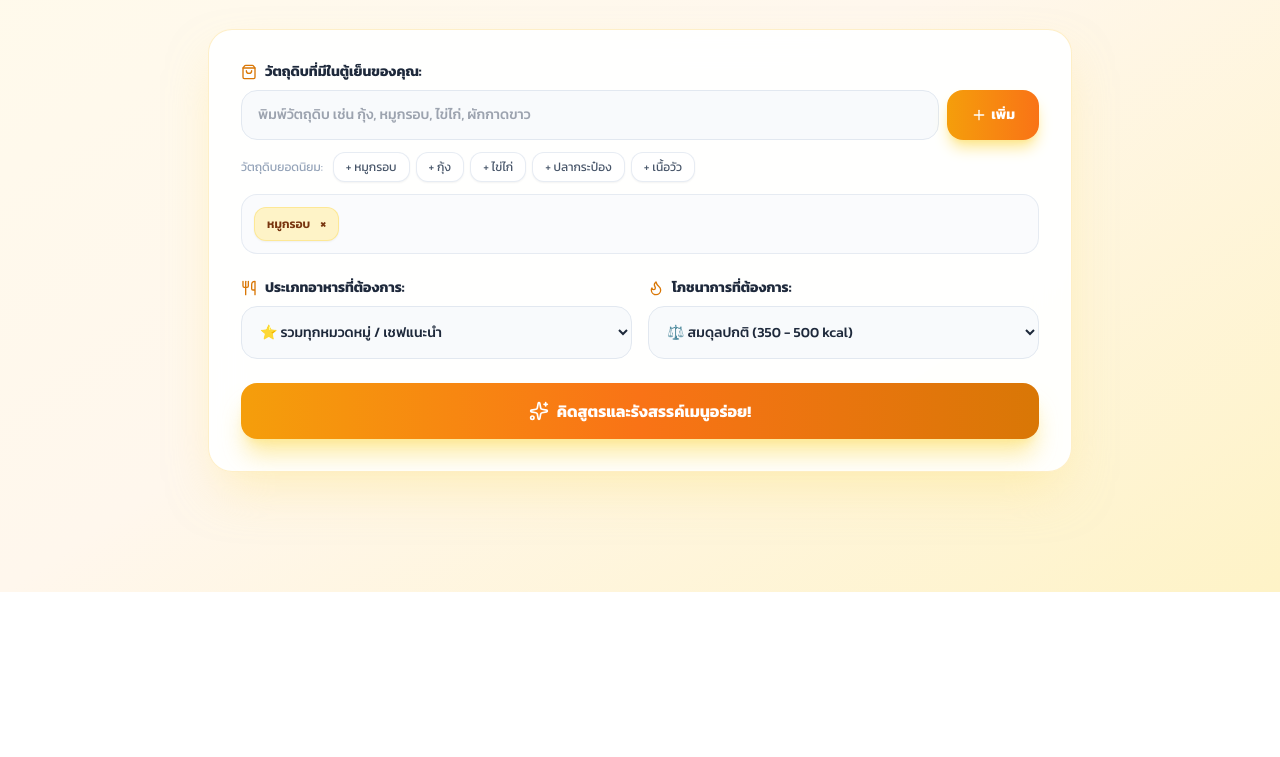
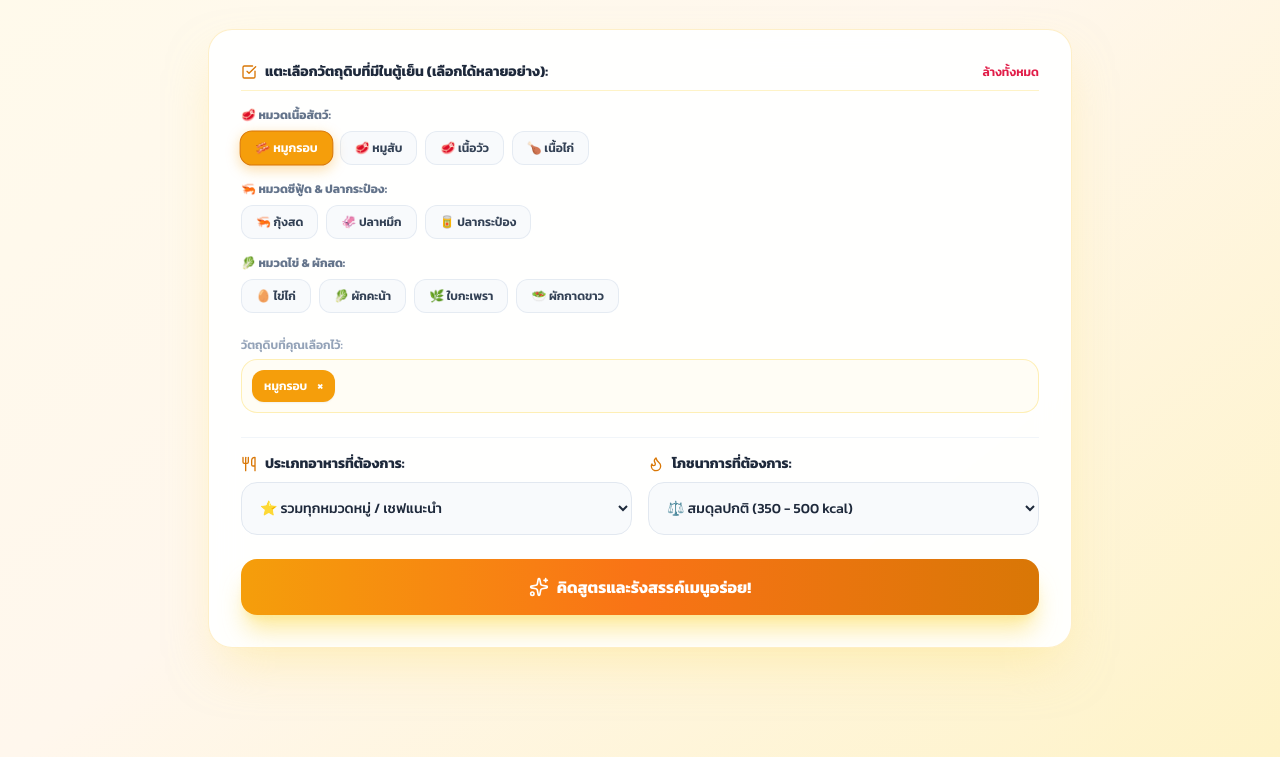
Before and after one commit to Onnalin-cs/fridge-to-feast, a plain HTML site: page index.html in a window 1280 px wide. Shown: the part 246-1003 px from the top of the page. Before the commit the page ends 838 px from the top, so only its background shows below. Drawn offline with nearby package versions, Linux system fonts and the light colour scheme.

Commit message:
Update index.html

```diff
--- a/index.html
+++ b/index.html
@@ -3,7 +3,7 @@
 <head>
   <meta charset="UTF-8">
   <meta name="viewport" content="width=device-width, initial-scale=1.0">
-  <title>Fridge-to-Feast 🍳 - ระบบแนะนำสูตรอาหารอัจฉริยะ</title>
+  <title>Fridge-to-Feast 🍳 - ระบบเลือกวัตถุดิบคิดสูตรอาหาร</title>
 
   <script src="https://cdn.tailwindcss.com"></script>
   <link href="https://fonts.googleapis.com/css2?family=Kanit:wght@300;400;500;600;700&display=swap" rel="stylesheet">
@@ -16,6 +16,17 @@
       background: rgba(255, 255, 255, 0.95);
       backdrop-filter: blur(16px);
       border: 1px solid rgba(251, 191, 36, 0.25);
+    }
+
+    .ingredient-btn {
+      transition: all 0.2s ease;
+    }
+    .ingredient-btn.active {
+      background-color: #f59e0b;
+      color: white;
+      border-color: #d97706;
+      box-shadow: 0 4px 12px rgba(245, 158, 11, 0.35);
+      transform: scale(1.03);
     }
 
     .recipe-card {
@@ -46,7 +57,7 @@
         </div>
         <div>
           <h1 class="font-extrabold text-lg leading-none text-slate-900 tracking-tight">Fridge-to-Feast</h1>
-          <p class="text-[10px] text-amber-600 font-bold tracking-widest uppercase">SMART KITCHEN ASSISTANT</p>
+          <p class="text-[10px] text-amber-600 font-bold tracking-widest uppercase">EASY INGREDIENT SELECTOR</p>
         </div>
       </div>
       <button onclick="toggleConfigModal()" class="flex items-center gap-1.5 text-xs font-semibold bg-amber-50/80 hover:bg-amber-100 text-amber-800 border border-amber-200 px-3.5 py-2 rounded-xl transition shadow-sm">
@@ -61,46 +72,95 @@
     <!-- Header Section -->
     <header class="text-center mb-8 space-y-2.5">
       <div class="inline-flex items-center gap-2 px-3.5 py-1.5 rounded-full bg-amber-100/90 text-amber-800 text-xs font-bold shadow-sm border border-amber-200">
-        ✨ ระบบช่วยคิดสูตรอาหารและคำนวณโภชนาการอัจฉริยะ
+        ✨ คลิกเลือกวัตถุดิบที่คุณมี ระบบจะคิดสูตรอาหารให้อัตโนมัติ
       </div>
       <h2 class="text-3xl md:text-5xl font-extrabold text-slate-900 tracking-tight">
-        เปลี่ยนวัตถุดิบติดตู้เย็น ให้เป็น <span class="bg-gradient-to-r from-amber-600 to-orange-600 bg-clip-text text-transparent">เมนูระดับเชฟ</span>
+        เลือกวัตถุดิบติดตู้เย็น ให้เป็น <span class="bg-gradient-to-r from-amber-600 to-orange-600 bg-clip-text text-transparent">เมนูระดับเชฟ</span>
       </h2>
       <p class="text-slate-600 text-sm md:text-base max-w-lg mx-auto leading-relaxed">
-        ระบุวัตถุดิบที่คุณมี ระบบจะช่วยคัดสรรและรังสรรค์เมนูอาหารไทยน่ารับประทาน พร้อมวิธีทำอย่างละเอียด
+        เพียงแตะเลือกวัตถุดิบที่มีในตู้เย็นด้านล่าง ระบบจะค้นหาและคัดสรรสูตรอาหารไทยน่ารับประทานให้ทันที!
       </p>
     </header>
 
-    <!-- Main Input Form Card -->
+    <!-- Interactive Ingredient Selector Form Card -->
     <div class="glass-card rounded-3xl p-6 md:p-8 shadow-2xl shadow-amber-200/50 mb-10 space-y-6">
 
-      <div>
-        <label class="block text-sm font-bold text-slate-800 mb-2 flex items-center gap-2">
-          <i data-lucide="shopping-bag" class="w-4 h-4 text-amber-600"></i>
-          วัตถุดิบที่มีในตู้เย็นของคุณ:
-        </label>
-
-        <div class="flex gap-2 mb-3">
-          <input type="text" id="ingredientInput" placeholder="พิมพ์วัตถุดิบ เช่น กุ้ง, หมูกรอบ, ไข่ไก่, ผักกาดขาว" class="flex-1 bg-slate-50 border border-slate-200 rounded-2xl px-4 py-3.5 text-sm focus:outline-none focus:ring-2 focus:ring-amber-500 font-medium transition">
-          <button onclick="addIngredientTag()" class="bg-gradient-to-r from-amber-500 to-orange-500 hover:from-amber-600 hover:to-orange-600 text-white font-bold px-6 py-3.5 rounded-2xl text-sm transition shadow-lg shadow-amber-200 shrink-0 flex items-center gap-1">
-            <i data-lucide="plus" class="w-4 h-4"></i>
-            <span>เพิ่ม</span>
+      <!-- Ingredient Selection Categories -->
+      <div class="space-y-4">
+        <div class="flex items-center justify-between border-b border-amber-100 pb-2">
+          <label class="block text-sm font-bold text-slate-800 flex items-center gap-2">
+            <i data-lucide="check-square" class="w-4 h-4 text-amber-600"></i>
+            แตะเลือกวัตถุดิบที่มีในตู้เย็น (เลือกได้หลายอย่าง):
+          </label>
+          <button onclick="clearSelectedIngredients()" class="text-xs font-semibold text-rose-600 hover:text-rose-800 transition">
+            ล้างทั้งหมด
           </button>
         </div>
 
-        <div class="flex flex-wrap gap-1.5 mb-3">
-          <span class="text-xs text-slate-400 self-center mr-1">วัตถุดิบยอดนิยม:</span>
-          <button onclick="quickAddTag('หมูกรอบ')" class="text-xs bg-white hover:bg-amber-100 text-slate-600 hover:text-amber-800 px-3 py-1.5 rounded-xl border border-slate-200/80 transition shadow-sm">+ หมูกรอบ</button>
-          <button onclick="quickAddTag('กุ้ง')" class="text-xs bg-white hover:bg-amber-100 text-slate-600 hover:text-amber-800 px-3 py-1.5 rounded-xl border border-slate-200/80 transition shadow-sm">+ กุ้ง</button>
-          <button onclick="quickAddTag('ไข่ไก่')" class="text-xs bg-white hover:bg-amber-100 text-slate-600 hover:text-amber-800 px-3 py-1.5 rounded-xl border border-slate-200/80 transition shadow-sm">+ ไข่ไก่</button>
-          <button onclick="quickAddTag('ปลากระป๋อง')" class="text-xs bg-white hover:bg-amber-100 text-slate-600 hover:text-amber-800 px-3 py-1.5 rounded-xl border border-slate-200/80 transition shadow-sm">+ ปลากระป๋อง</button>
-          <button onclick="quickAddTag('เนื้อวัว')" class="text-xs bg-white hover:bg-amber-100 text-slate-600 hover:text-amber-800 px-3 py-1.5 rounded-xl border border-slate-200/80 transition shadow-sm">+ เนื้อวัว</button>
+        <!-- Category 1: เนื้อสัตว์ -->
+        <div>
+          <span class="text-xs font-bold text-slate-500 mb-2 block">🥩 หมวดเนื้อสัตว์:</span>
+          <div class="flex flex-wrap gap-2" id="catMeat">
+            <button onclick="toggleIngredient('หมูกรอบ')" id="btn-หมูกรอบ" class="ingredient-btn bg-slate-50 hover:bg-amber-100/60 text-slate-700 text-xs font-semibold px-3.5 py-2 rounded-xl border border-slate-200/80 flex items-center gap-1.5">
+              <span>🥓 หมูกรอบ</span>
+            </button>
+            <button onclick="toggleIngredient('หมูสับ')" id="btn-หมูสับ" class="ingredient-btn bg-slate-50 hover:bg-amber-100/60 text-slate-700 text-xs font-semibold px-3.5 py-2 rounded-xl border border-slate-200/80 flex items-center gap-1.5">
+              <span>🥩 หมูสับ</span>
+            </button>
+            <button onclick="toggleIngredient('เนื้อวัว')" id="btn-เนื้อวัว" class="ingredient-btn bg-slate-50 hover:bg-amber-100/60 text-slate-700 text-xs font-semibold px-3.5 py-2 rounded-xl border border-slate-200/80 flex items-center gap-1.5">
+              <span>🥩 เนื้อวัว</span>
+            </button>
+            <button onclick="toggleIngredient('ไก่')" id="btn-ไก่" class="ingredient-btn bg-slate-50 hover:bg-amber-100/60 text-slate-700 text-xs font-semibold px-3.5 py-2 rounded-xl border border-slate-200/80 flex items-center gap-1.5">
+              <span>🍗 เนื้อไก่</span>
+            </button>
+          </div>
         </div>
 
-        <div id="tagContainer" class="flex flex-wrap gap-2 min-h-[48px] bg-slate-50/70 p-3 rounded-2xl border border-slate-200/80"></div>
+        <!-- Category 2: อาหารทะเล -->
+        <div>
+          <span class="text-xs font-bold text-slate-500 mb-2 block">🦐 หมวดซีฟู้ด & ปลากระป๋อง:</span>
+          <div class="flex flex-wrap gap-2" id="catSeafood">
+            <button onclick="toggleIngredient('กุ้ง')" id="btn-กุ้ง" class="ingredient-btn bg-slate-50 hover:bg-amber-100/60 text-slate-700 text-xs font-semibold px-3.5 py-2 rounded-xl border border-slate-200/80 flex items-center gap-1.5">
+              <span>🦐 กุ้งสด</span>
+            </button>
+            <button onclick="toggleIngredient('ปลาหมึก')" id="btn-ปลาหมึก" class="ingredient-btn bg-slate-50 hover:bg-amber-100/60 text-slate-700 text-xs font-semibold px-3.5 py-2 rounded-xl border border-slate-200/80 flex items-center gap-1.5">
+              <span>🦑 ปลาหมึก</span>
+            </button>
+            <button onclick="toggleIngredient('ปลากระป๋อง')" id="btn-ปลากระป๋อง" class="ingredient-btn bg-slate-50 hover:bg-amber-100/60 text-slate-700 text-xs font-semibold px-3.5 py-2 rounded-xl border border-slate-200/80 flex items-center gap-1.5">
+              <span>🥫 ปลากระป๋อง</span>
+            </button>
+          </div>
+        </div>
+
+        <!-- Category 3: ไข่ & ผัก -->
+        <div>
+          <span class="text-xs font-bold text-slate-500 mb-2 block">🥬 หมวดไข่ & ผักสด:</span>
+          <div class="flex flex-wrap gap-2" id="catVeg">
+            <button onclick="toggleIngredient('ไข่ไก่')" id="btn-ไข่ไก่" class="ingredient-btn bg-slate-50 hover:bg-amber-100/60 text-slate-700 text-xs font-semibold px-3.5 py-2 rounded-xl border border-slate-200/80 flex items-center gap-1.5">
+              <span>🥚 ไข่ไก่</span>
+            </button>
+            <button onclick="toggleIngredient('ผักคะน้า')" id="btn-ผักคะน้า" class="ingredient-btn bg-slate-50 hover:bg-amber-100/60 text-slate-700 text-xs font-semibold px-3.5 py-2 rounded-xl border border-slate-200/80 flex items-center gap-1.5">
+              <span>🥬 ผักคะน้า</span>
+            </button>
+            <button onclick="toggleIngredient('ใบกะเพรา')" id="btn-ใบกะเพรา" class="ingredient-btn bg-slate-50 hover:bg-amber-100/60 text-slate-700 text-xs font-semibold px-3.5 py-2 rounded-xl border border-slate-200/80 flex items-center gap-1.5">
+              <span>🌿 ใบกะเพรา</span>
+            </button>
+            <button onclick="toggleIngredient('ผักกาดขาว')" id="btn-ผักกาดขาว" class="ingredient-btn bg-slate-50 hover:bg-amber-100/60 text-slate-700 text-xs font-semibold px-3.5 py-2 rounded-xl border border-slate-200/80 flex items-center gap-1.5">
+              <span>🥗 ผักกาดขาว</span>
+            </button>
+          </div>
+        </div>
+
+        <!-- Selected Tags Preview -->
+        <div class="pt-2">
+          <span class="text-xs text-slate-400 font-semibold block mb-1.5">วัตถุดิบที่คุณเลือกไว้:</span>
+          <div id="selectedContainer" class="flex flex-wrap gap-2 min-h-[44px] bg-amber-50/50 p-2.5 rounded-2xl border border-amber-200/60">
+            <span id="emptyNotice" class="text-xs text-slate-400 self-center px-2">ยังไม่ได้เลือกวัตถุดิบ (คลิกปุ่มด้านบนได้เลย)</span>
+          </div>
+        </div>
       </div>
 
-      <div class="grid grid-cols-1 md:grid-cols-2 gap-4">
+      <div class="grid grid-cols-1 md:grid-cols-2 gap-4 border-t border-slate-100 pt-4">
         <div>
           <label class="block text-sm font-bold text-slate-800 mb-2 flex items-center gap-2">
             <i data-lucide="utensils" class="w-4 h-4 text-amber-600"></i>
@@ -136,7 +196,7 @@
     <!-- Loading State -->
     <div id="loadingState" class="hidden text-center py-16 space-y-4">
       <div class="inline-block animate-spin rounded-full h-12 w-12 border-4 border-amber-500 border-t-transparent shadow-lg"></div>
-      <p class="text-slate-700 font-semibold text-base">กำลังคัดสรรสูตรอาหารไทยรสเด็ดจากวัตถุดิบของคุณ...</p>
+      <p class="text-slate-700 font-semibold text-base">กำลังคัดสรรสูตรอาหารไทยรสเด็ดจากวัตถุดิบที่คุณเลือก...</p>
     </div>
 
     <!-- Results Container -->
@@ -189,16 +249,10 @@
   </div>
 
   <script>
-    let ingredientList = ['หมูกรอบ'];
+    let selectedIngredients = ['หมูกรอบ'];
     let currentRecipesList = [];
 
-    // คลังวัตถุดิบรับประทานได้จริง (Food Safety Guard)
-    const validEdibleKeywords = [
-      'หมู', 'เนื้อ', 'กุ้ง', 'ไก่', 'ปลา', 'ปลาหมึก', 'ไข่', 'ปลากระป๋อง', 'ผัก', 'คะน้า', 'กะเพรา',
-      'ปู', 'หอย', 'เต้าหู้', 'เห็ด', 'มะเขือเทศ', 'หอมใหญ่', 'วัว', 'เป็ด', 'หมูกรอบ', 'แครอท', 'วุ้นเส้น', 'ข้าว'
-    ];
-
-    // รูปภาพอาหารไทยตรงปกแท้แบบล็อกเจาะจงเฉพาะเมนู (High Quality Food Direct CDN)
+    // รูปภาพอาหารไทยตรงปกแท้แบบล็อกเจาะจงเฉพาะเมนู
     const exactDishImages = {
       "คะน้าหมูกรอบราดข้าว": "https://images.unsplash.com/photo-1512058564366-18510be2db19?w=800&auto=format&fit=crop&q=80",
       "หมูกรอบคั่วพริกเกลือ": "https://images.unsplash.com/photo-1544025162-d76694265947?w=800&auto=format&fit=crop&q=80",
@@ -314,52 +368,53 @@
 
     window.onload = function() {
       lucide.createIcons();
-      renderTags();
+      updateIngredientButtonsState();
+      renderSelectedTags();
       loadConfig();
     };
 
-    function renderTags() {
-      const container = document.getElementById('tagContainer');
-      container.innerHTML = ingredientList.map((tag, idx) => `
-        <span class="inline-flex items-center gap-1.5 bg-amber-100 text-amber-900 text-xs font-semibold px-3 py-1.5 rounded-xl border border-amber-200/80 shadow-sm animate-fade-in">
-          ${tag}
-          <button onclick="removeTag(${idx})" class="hover:text-amber-700 ml-1 font-bold text-sm">×</button>
-        </span>
-      `).join('');
+    function toggleIngredient(name) {
+      const idx = selectedIngredients.indexOf(name);
+      if (idx > -1) {
+        selectedIngredients.splice(idx, 1);
+      } else {
+        selectedIngredients.push(name);
+      }
+      updateIngredientButtonsState();
+      renderSelectedTags();
     }
 
-    function isEdibleFood(text) {
-      return validEdibleKeywords.some(keyword => text.includes(keyword));
+    function clearSelectedIngredients() {
+      selectedIngredients = [];
+      updateIngredientButtonsState();
+      renderSelectedTags();
     }
 
-    function addIngredientTag() {
-      const input = document.getElementById('ingredientInput');
-      const val = input.value.trim();
-      if (!val) return;
+    function updateIngredientButtonsState() {
+      const allButtons = document.querySelectorAll('.ingredient-btn');
+      allButtons.forEach(btn => {
+        const name = btn.id.replace('btn-', '');
+        if (selectedIngredients.includes(name)) {
+          btn.classList.add('active');
+        } else {
+          btn.classList.remove('active');
+        }
+      });
+    }
 
-      if (!isEdibleFood(val)) {
-        alert(`❌ "${val}" ไม่ใช่วัตถุดิบประกอบอาหารที่รับประทานได้!\n\nกรุณาระบุวัตถุดิบอาหาร เช่น หมูกรอบ, กุ้ง, เนื้อวัว, ไข่ไก่ เป็นต้น`);
-        input.value = '';
+    function renderSelectedTags() {
+      const container = document.getElementById('selectedContainer');
+      if (selectedIngredients.length === 0) {
+        container.innerHTML = `<span id="emptyNotice" class="text-xs text-slate-400 self-center px-2">ยังไม่ได้เลือกวัตถุดิบ (คลิกปุ่มด้านบนได้เลย)</span>`;
         return;
       }
 
-      if (!ingredientList.includes(val)) {
-        ingredientList.push(val);
-        input.value = '';
-        renderTags();
-      }
-    }
-
-    function quickAddTag(val) {
-      if (!ingredientList.includes(val)) {
-        ingredientList.push(val);
-        renderTags();
-      }
-    }
-
-    function removeTag(idx) {
-      ingredientList.splice(idx, 1);
-      renderTags();
+      container.innerHTML = selectedIngredients.map((tag, idx) => `
+        <span class="inline-flex items-center gap-1.5 bg-amber-500 text-white text-xs font-semibold px-3 py-1.5 rounded-xl shadow-sm animate-fade-in">
+          ${tag}
+          <button onclick="toggleIngredient('${tag}')" class="hover:text-amber-200 ml-1 font-bold text-sm">×</button>
+        </span>
+      `).join('');
     }
 
     function toggleConfigModal() {
@@ -383,16 +438,9 @@
     }
 
     async function processRecipe() {
-      if (ingredientList.length === 0) {
-        alert("กรุณาเพิ่มวัตถุดิบอย่างน้อย 1 รายการครับ");
+      if (selectedIngredients.length === 0) {
+        alert("กรุณาแตะเลือกวัตถุดิบอย่างน้อย 1 รายการครับ");
         return;
-      }
-
-      for (let tag of ingredientList) {
-        if (!isEdibleFood(tag)) {
-          alert(`❌ "${tag}" ไม่ใช่วัตถุดิบประกอบอาหารที่รับประทานได้!\nกรุณาลบออกก่อนค้นหาครับ`);
-          return;
-        }
       }
 
       const apiKey = localStorage.getItem('cfg_gemini');
@@ -409,7 +457,7 @@
       // 1. Gemini AI Mode
       if (apiKey) {
         try {
-          const prompt = `คุณคือเชฟมืออาชีพ จงสร้างสูตรอาหารไทยมาตรฐานที่มีอยู่จริงโดยใช้วัตถุดิบหลักจาก: "${ingredientList.join(', ')}"
+          const prompt = `คุณคือเชฟมืออาชีพ จงสร้างสูตรอาหารไทยมาตรฐานที่มีอยู่จริงโดยใช้วัตถุดิบหลักจาก: "${selectedIngredients.join(', ')}"
 ตอบกลับเป็น JSON Array ของ Object เมนูอาหารไทย (1-3 เมนู):
 [
   {
@@ -445,15 +493,15 @@
         }
       }
 
-      // 2. Authentic Fallback Database Mode (Strict Exact Dish Images)
+      // 2. Authentic Fallback Database Mode
       setTimeout(() => {
         let matchedList = [];
 
-        for (let tag of ingredientList) {
+        for (let tag of selectedIngredients) {
           for (let recipe of authenticMasterDatabase) {
             if (recipe.keys.some(k => tag.includes(k) || k.includes(tag))) {
               if (!matchedList.some(r => r.title === recipe.title)) {
-                recipe.image = getExactDishImage(recipe.title); // Exact Image Locking
+                recipe.image = getExactDishImage(recipe.title);
                 matchedList.push(recipe);
               }
             }
@@ -461,7 +509,7 @@
         }
 
         if (matchedList.length === 0) {
-          const mainIng = ingredientList[0];
+          const mainIng = selectedIngredients[0];
           matchedList.push({
             title: `ผัดกะเพรา${mainIng}สด`,
             category: "ผัด / ทอด",
```
